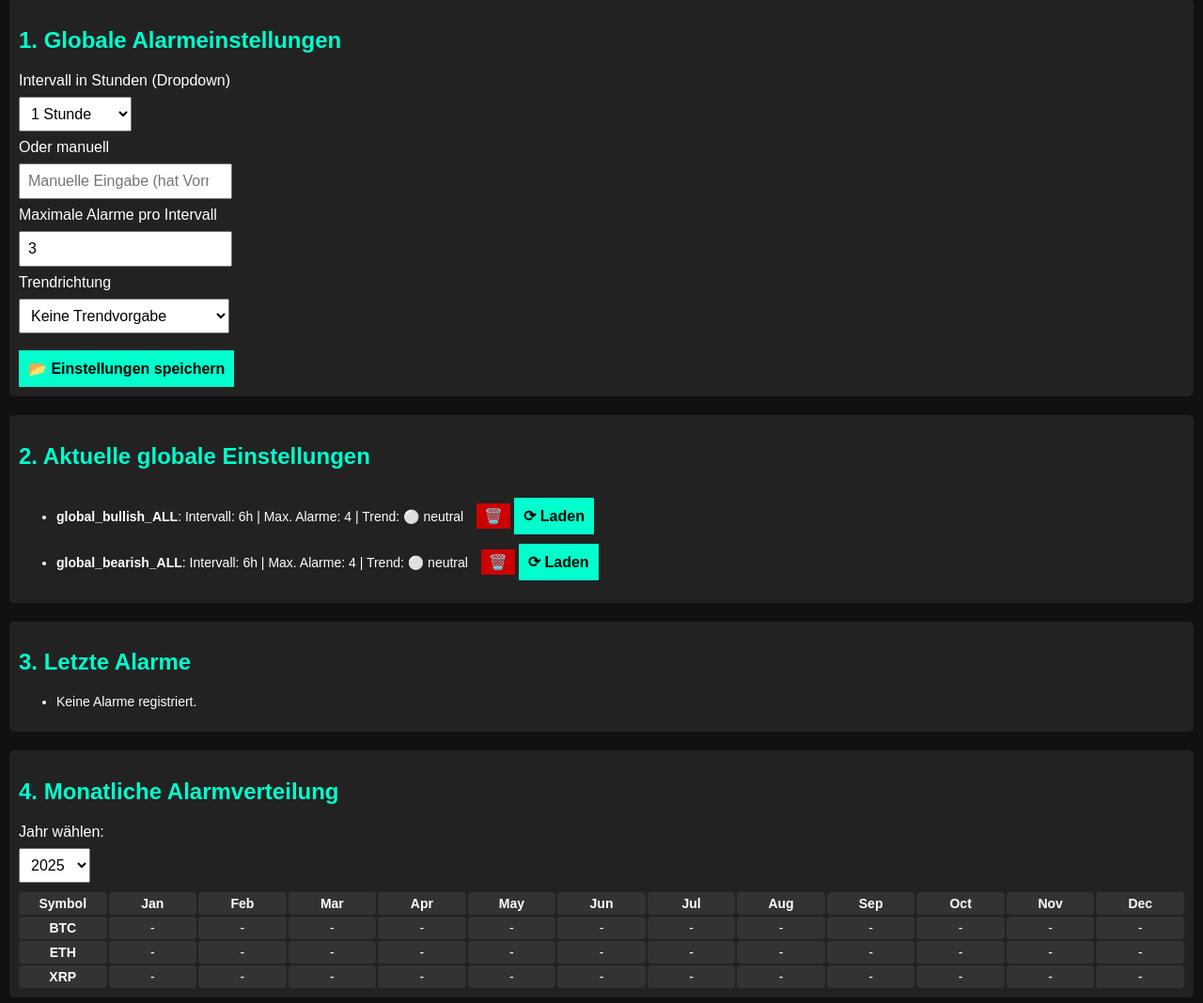
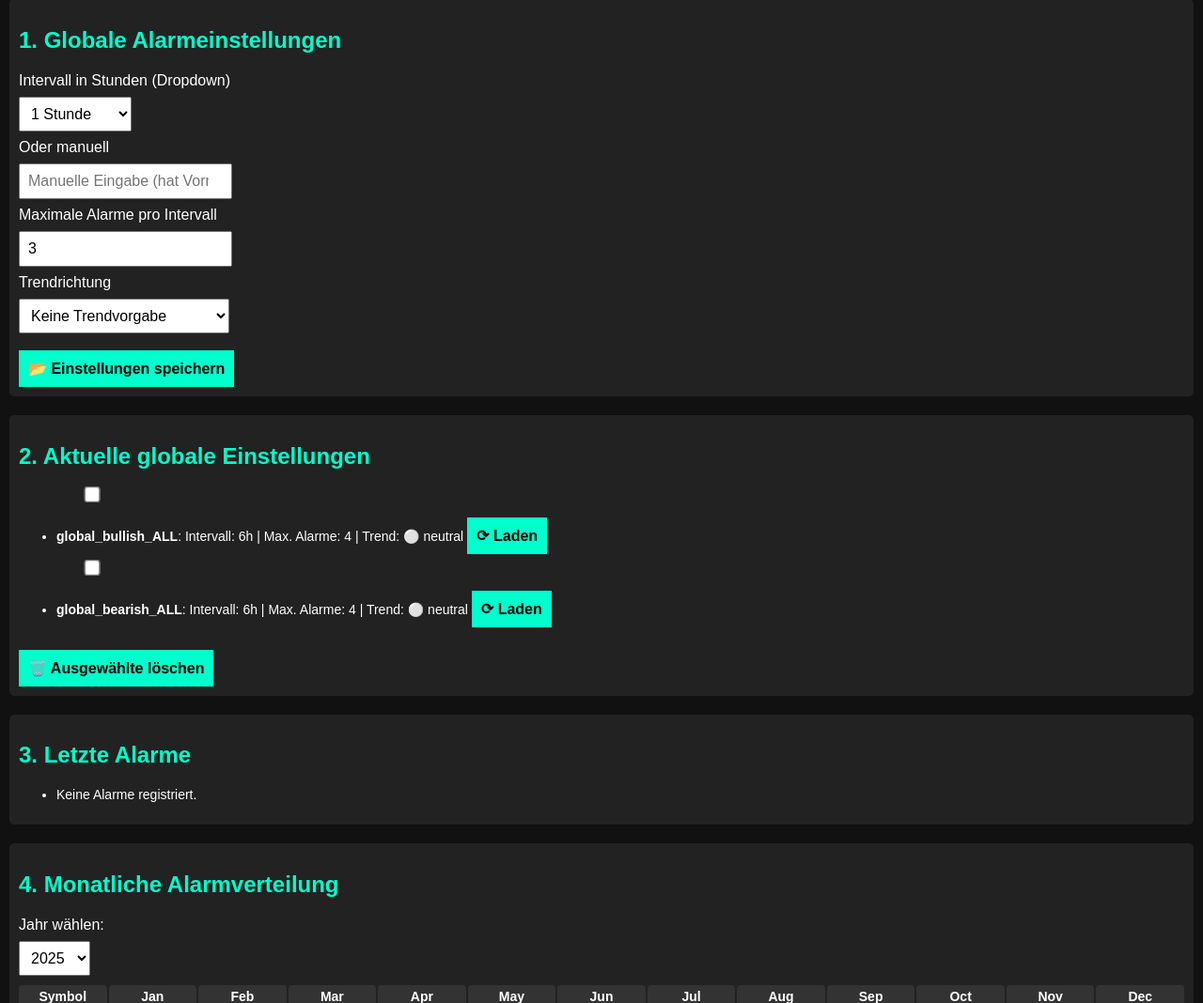
Before and after one commit to Bubu89/webhook-alarm-analyse, a Flask app: page /dashboard in a window 1280 px wide. Shown: the part 91-1159 px from the top of the page at 94% size. Run offline with Flask 3, Linux system fonts and the light colour scheme.

Commit message:
Update dashboard.html

```diff
--- a/templates/dashboard.html
+++ b/templates/dashboard.html
@@ -57,12 +57,6 @@
         ul {
             font-size: 14px;
         }
-        .delete-btn {
-            background: #cc0000;
-            color: white;
-            margin-left: 10px;
-            padding: 4px 8px;
-        }
         #verteilungContainer {
             display: block;
         }
@@ -71,6 +65,13 @@
         }
         form.inline {
             display: inline;
+        }
+        .checkbox-label {
+            margin-right: 10px;
+        }
+        .checkbox {
+            transform: scale(1.3);
+            margin-right: 10px;
         }
         @media (max-width: 600px) {
             body { font-size: 14px; }
@@ -131,9 +132,11 @@
     <div class="section">
         <h2>2. Aktuelle globale Einstellungen</h2>
         {% if einstellungen %}
+        <form method="post" action="/delete-multiple-settings">
             <ul>
             {% for key, config in einstellungen.items() %}
                 <li>
+                    <input type="checkbox" name="delete_keys" value="{{ key }}" class="checkbox">
                     <strong>{{ key }}</strong>:
                     Intervall: {{ config.interval_hours }}h |
                     Max. Alarme: {{ config.max_alarms }} |
@@ -142,14 +145,12 @@
                     {% elif config.trend_richtung == "bearish" %}🔴 bärisch
                     {% else %}⚪ neutral
                     {% endif %}
-                    <form method="post" action="/delete-setting" class="inline">
-                        <input type="hidden" name="key" value="{{ key }}">
-                        <button type="submit" class="delete-btn" title="Löschen">🗑️</button>
-                    </form>
-                    <button onclick="ladeEinstellungen('{{ config.interval_hours }}', '{{ config.max_alarms }}', '{{ config.trend_richtung }}')">⟳ Laden</button>
+                    <button type="button" onclick="ladeEinstellungen('{{ config.interval_hours }}', '{{ config.max_alarms }}', '{{ config.trend_richtung }}')">⟳ Laden</button>
                 </li>
             {% endfor %}
             </ul>
+            <button type="submit">🗑️ Ausgewählte löschen</button>
+        </form>
         {% else %}
             <p>Keine globalen Einstellungen gesetzt.</p>
         {% endif %}
```
